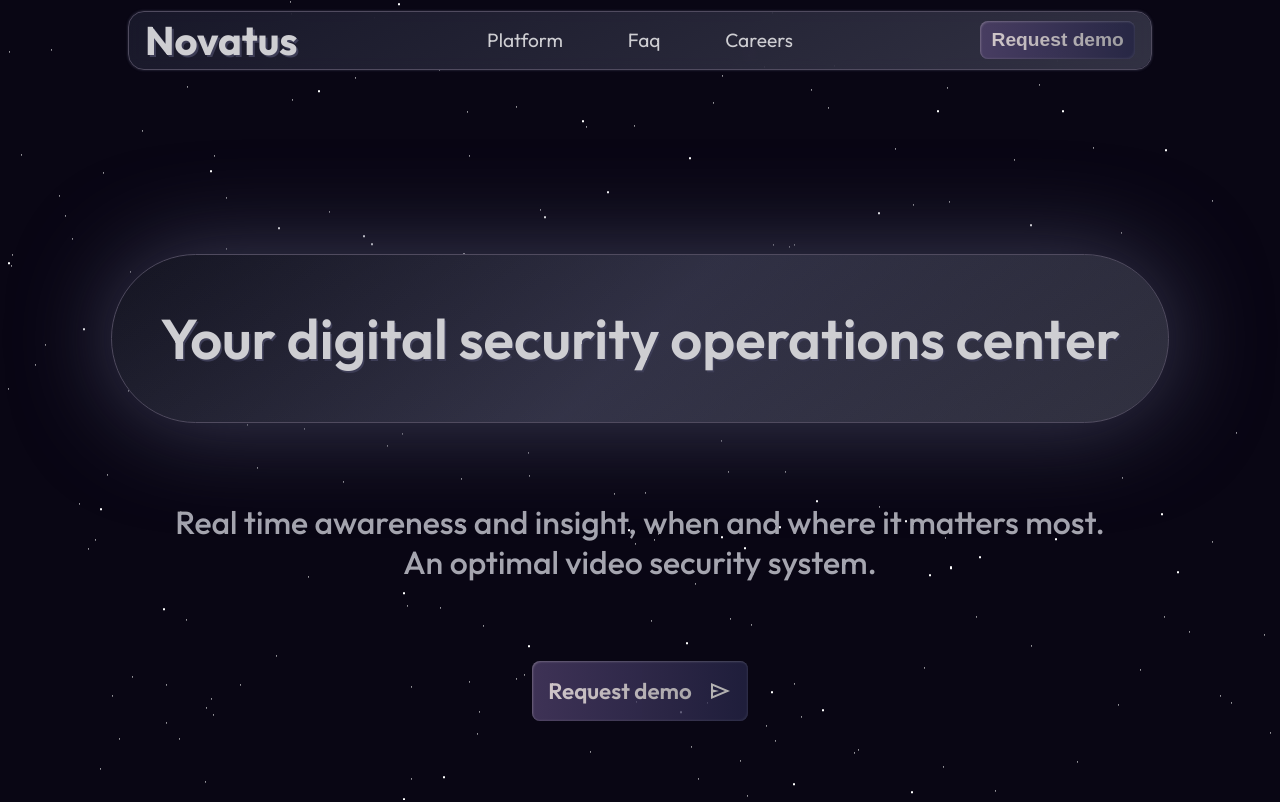
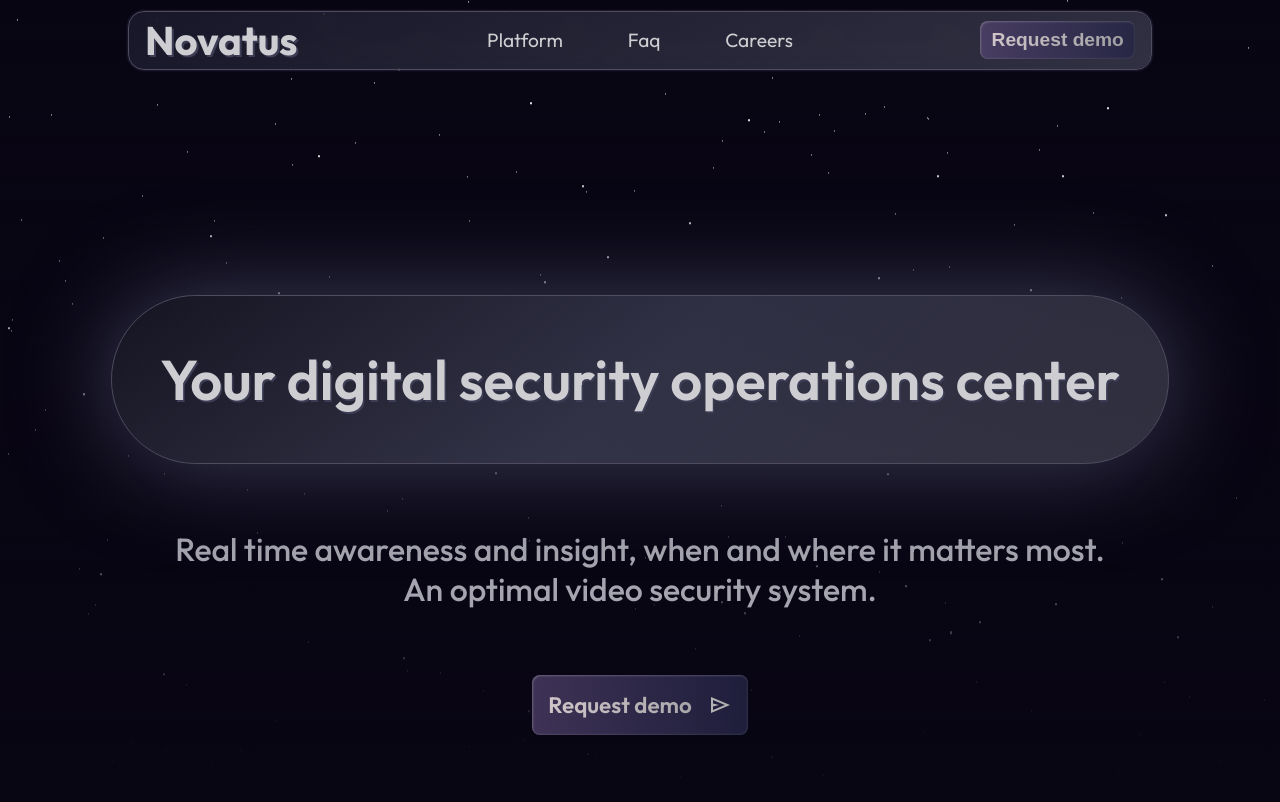
Before and after one commit to helauren42/ai-security-website, a React (Create React App) app in the folder FrontEnd/: page / in a window 1280 px wide. Shown: the top 802 px of the page. Built offline with nearby package versions, Linux system fonts and the light colour scheme.

Commit message:
added gradient layer on top of the stars

```diff
--- a/FrontEnd/src/CSS/Stars.css
+++ b/FrontEnd/src/CSS/Stars.css
@@ -1,8 +1,25 @@
 #stars-cont {
   width: 100vw;
-  height: 100%;
+  height: auto;
   z-index: -1000;
+  position: relative;
+}
+
+#glass-stars {
   position: absolute;
+  z-index: -101;
+  width: 100vw;
+  height: 100vh;
+  background: linear-gradient(180deg, rgba(225, 225, 255, 0), var(--main-black));
+}
+
+#glass-stars::before {
+  position: absolute;
+  content: "";
+  top: 0;
+  left: 0;
+  z-index: 0;
+  background-color: blue;
 }
 
 #stars,
--- a/FrontEnd/src/JS/Header.js
+++ b/FrontEnd/src/JS/Header.js
@@ -6,6 +6,7 @@ import { Stars } from './Stars'
 export const Header = () => {
   return (
     <div className='page-section' id="header">
+      <div id="glass-stars"></div>
       <Stars />
       <div id="header-ghost"></div>
       <div id="main-text-cont" className='faded-glass'>
```
